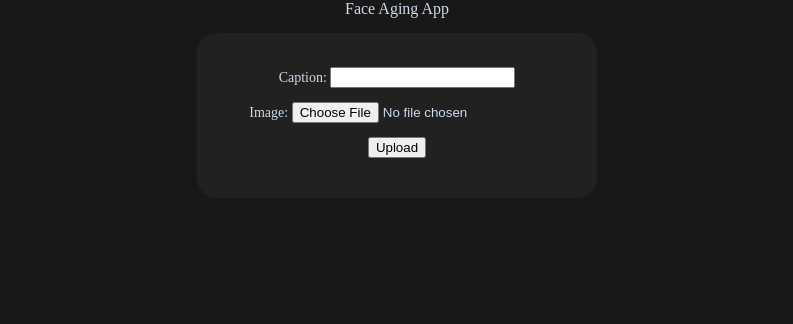
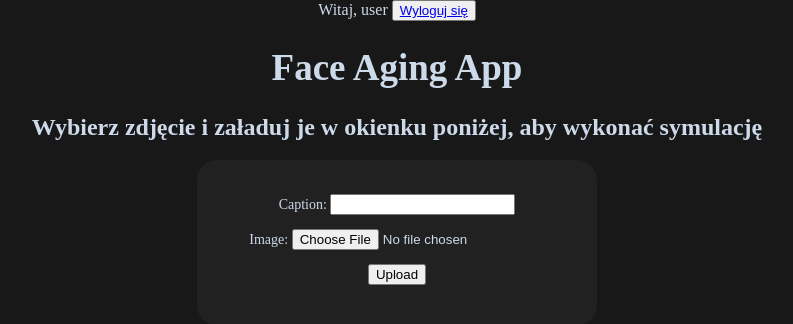
Before and after one commit to basialx/FaceAgingApp, a Django app: page / in a window 1280 px wide. Shown: the top 324 px of the page, without its empty margins (243-1036 px from the left). Run offline with Django 3.2, Linux system fonts and the light colour scheme; a user stored in the database is signed in; some web fonts are replaced.

Commit message:
Update index.html

```diff
--- a/faa/Image/templates/index.html
+++ b/faa/Image/templates/index.html
@@ -9,15 +9,32 @@
       href="https://fonts.googleapis.com/css2?family=Aboreto&family=Josefin+Sans&family=Lato:ital,wght@0,100;0,300;0,400;0,700;0,900;1,100;1,300;1,400;1,700;1,900&family=Playfair+Display&display=swap"
       rel="stylesheet"
     />
-    <link rel="stylesheet" href="../static/style.css" />
+    <link rel="stylesheet" href="../static/style.css">
+
   </head>
-  <body>
-    <div class="title">Face Aging App</div>
+
+
+ <nav class="navbar navbar-light">
+        <a class="navbar-brand">
+    <form class="form-inline">
+    <span id="hello-msg" >Witaj, {{request.user}}</span>
+    <button class="btn btn-outline-success" type="button">
+        <span><a href="{% url 'logout' %}">Wyloguj się</a></span></button>
+  </form></span>
+    </a>
+  </nav>
+    <h1>Face Aging App</h1>
+  <h2>Wybierz zdjęcie i załaduj je w okienku poniżej, aby wykonać symulację</h2>
     <div class="container">
       <form action="" method="post" enctype="multipart/form-data">
         {% csrf_token %} {{form.as_p}}
-        <button type="submit" class="btn btn-lg btn-success">Upload</button>
+        <button
+          type="submit"
+          class="btn btn-lg btn-success"
+        >
+          Upload
+        </button>
       </form>
-    </div>
+      </div>
   </body>
 </html>
```
